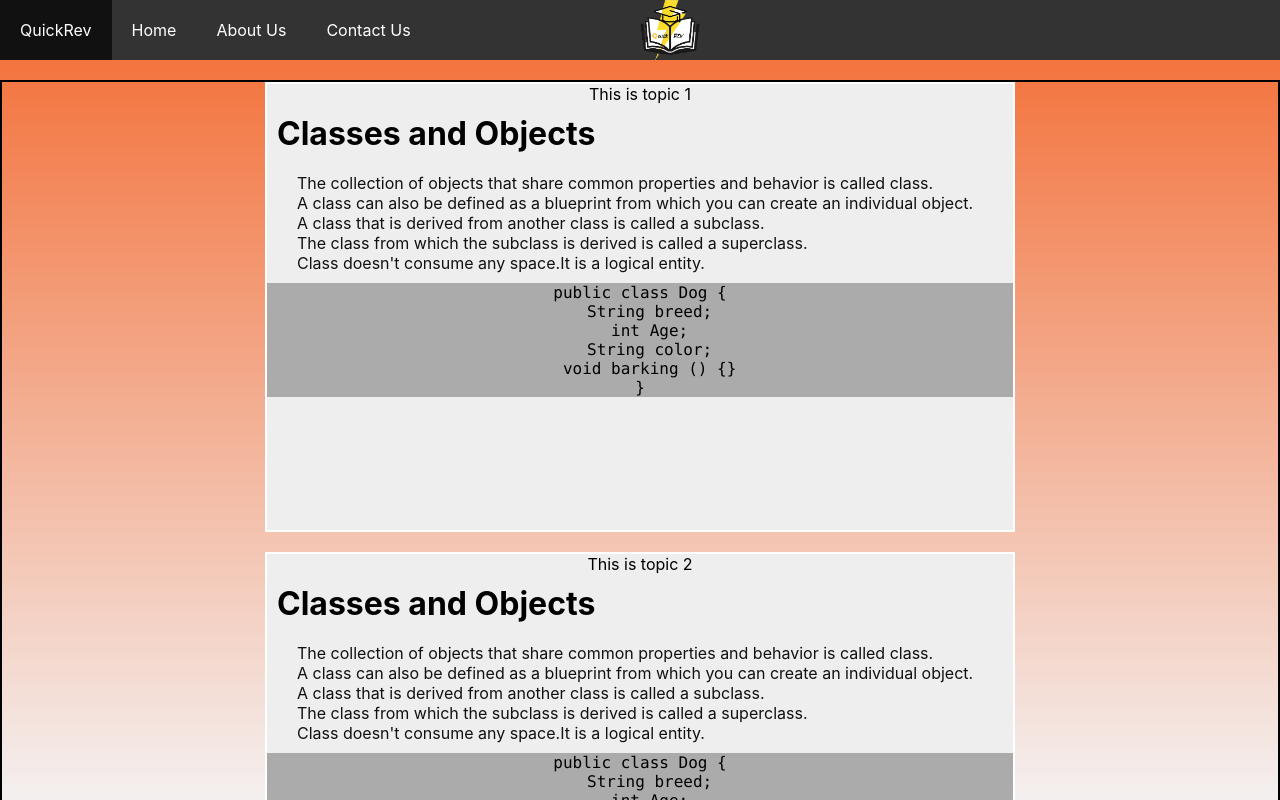
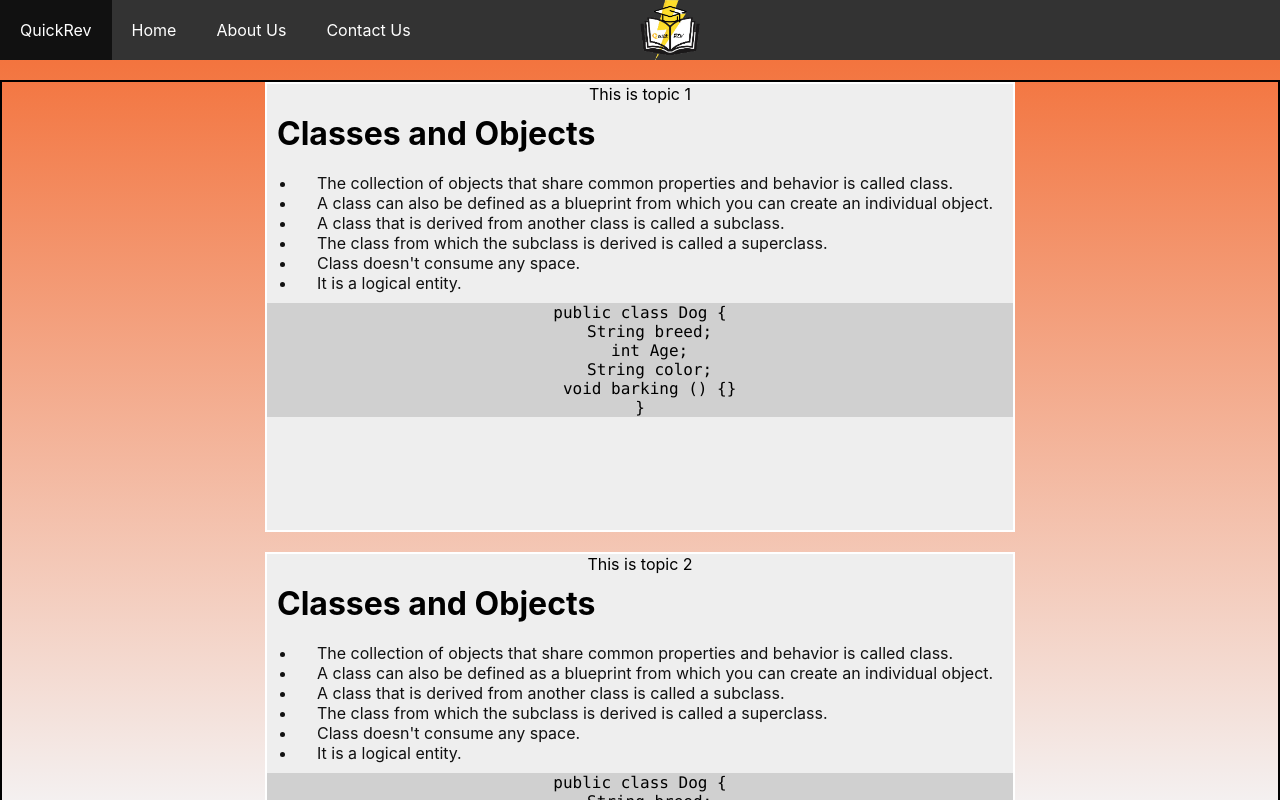
Before and after one commit to AashutoshSingh29/QuickRev, a React (Create React App) app: page /contactus in a window 1280 px wide. Shown: the top 800 px of the page. Built offline with nearby package versions, Linux system fonts and the light colour scheme.

Commit message:
Topics CSS modified items are shown with bullets

```diff
--- a/src/components/SubjectTopics.js
+++ b/src/components/SubjectTopics.js
@@ -25,7 +25,7 @@ const SubjectTopics = () => {
                 "A class that is derived from another class is called a subclass.",
                 "The class from which the subclass is derived is called a superclass.",
                 "Class doesn't consume any space.",
-                "It is a logical entity."
+                "It is a logical entity.",
               ],
             "example":"public class Dog {\n  String breed;\n  int Age;\n  String color;\n  void barking () {}\n}"
         }
--- a/src/components/Topics.js
+++ b/src/components/Topics.js
@@ -32,7 +32,7 @@ const Topics = (props) =>{
         <div className="topic-body">
           <ul className="topics-ul">
           {bodyArray.map((detail, index) => (
-                <li key={index}>{detail}</li>
+                <li className="topics-listItem" key={index}>{detail}</li>
               ))}
           </ul>
         </div>
--- a/src/index.css
+++ b/src/index.css
@@ -428,7 +428,7 @@ object-fit: cover;
 
 .topic-body{
   padding: 10px;
-
+height: auto;
 }
 .topic-code{
   color: rgb(11,11,127);
@@ -436,7 +436,7 @@ object-fit: cover;
   width: 450px;
 }
 .topic-example{
-  background-color: #ababab;
+  background-color: #ababab72;
   overflow: hidden;
 }
 .topic-pre{
@@ -450,5 +450,13 @@ object-fit: cover;
   list-style-type: disc;
   color: #111111;
   padding-left: 20px;
+  display: flex;
+  flex-direction: column;
+  text-align: left;
+}
+.topics-listItem{
+  list-style-type: disc;
+  color: #111111;
+  padding-left: 20px;
 }
 /* Topics Css Ended Here */
```
